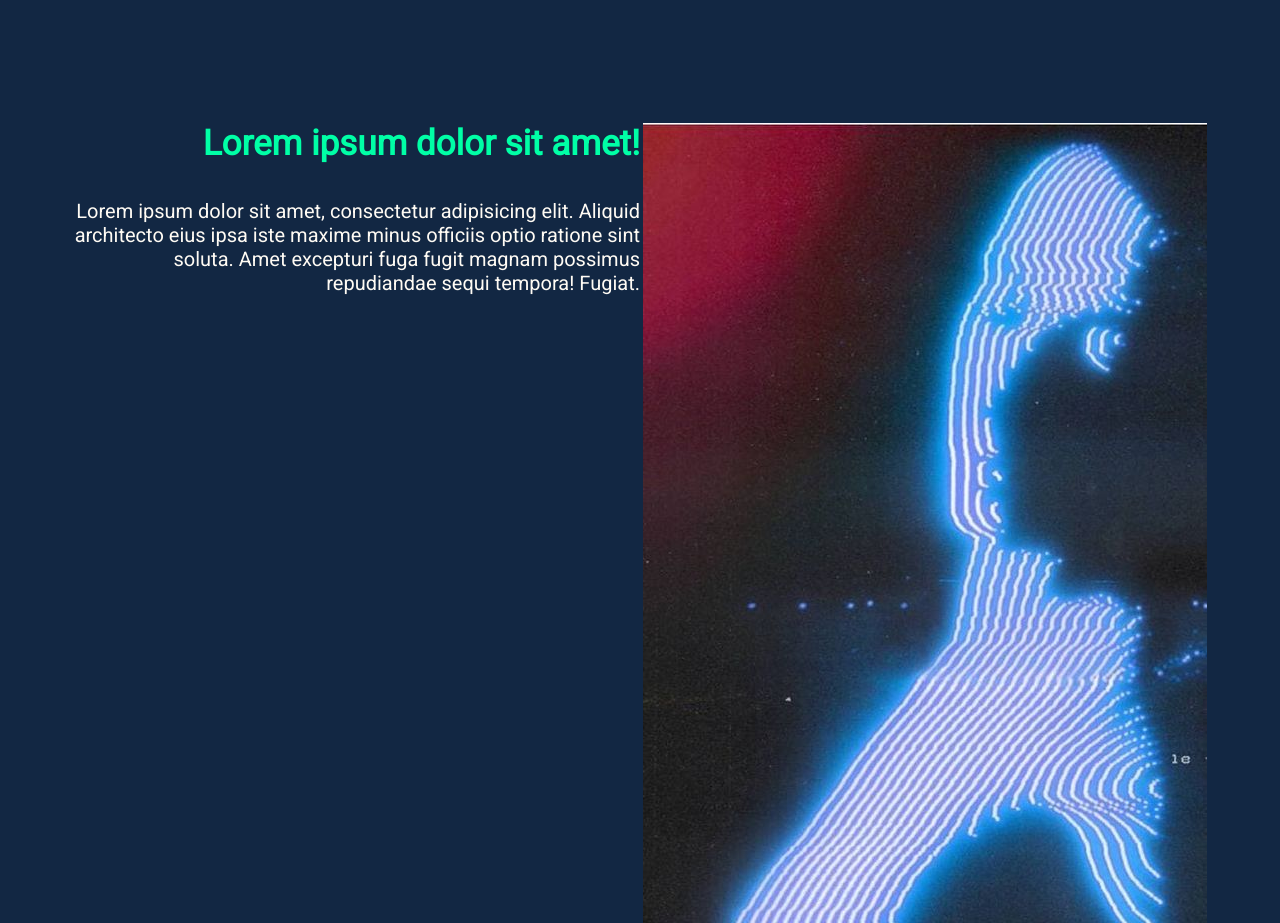
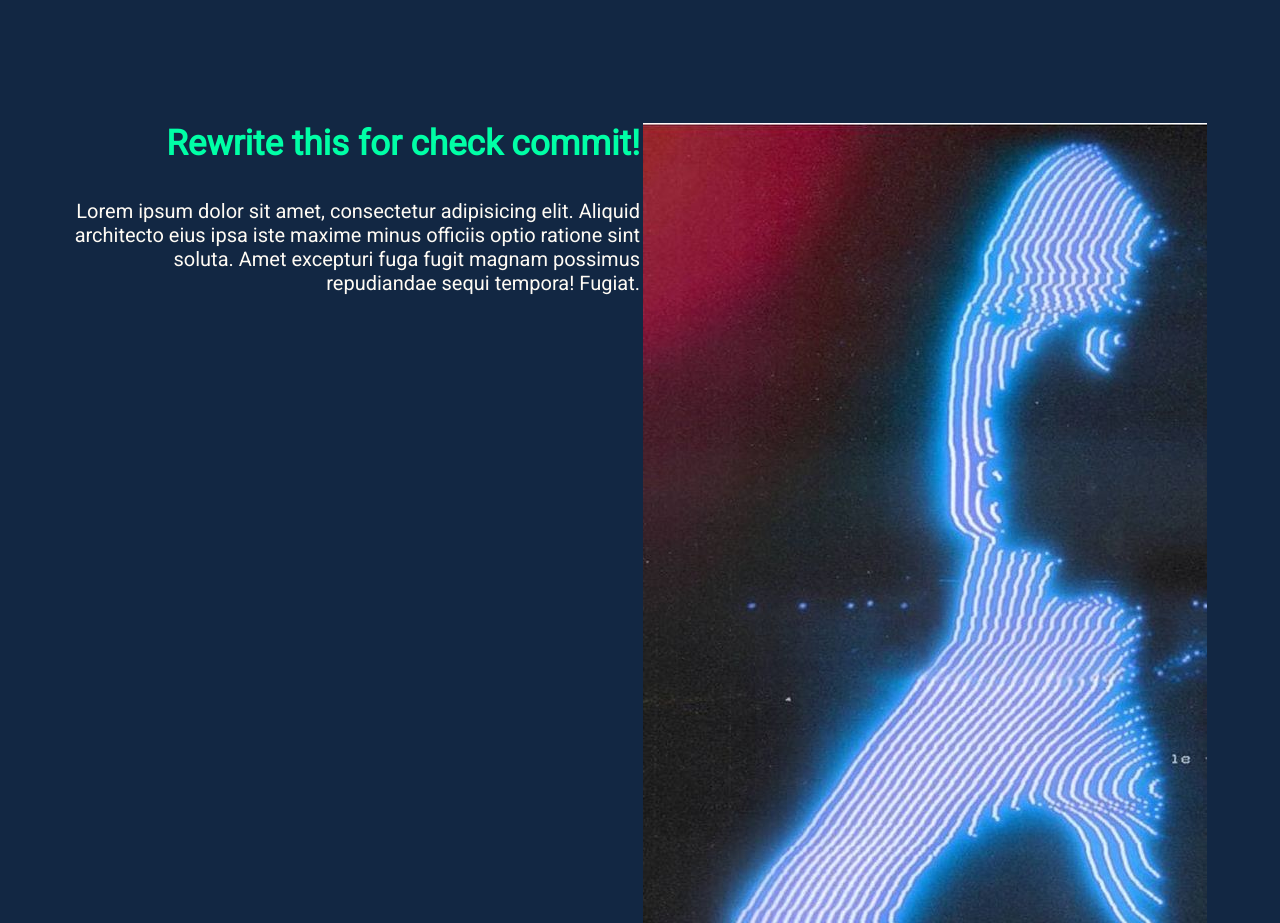
Before and after one commit to Krim-code/simple-site, a plain HTML site: page index.html in a window 1280 px wide. Shown: the part 3100-4023 px from the top of the page. Drawn offline with Linux system fonts and the light colour scheme.

Commit message:
Rewrite headings3

```diff
--- a/index.html
+++ b/index.html
@@ -76,7 +76,7 @@
       </div>
       <div class="post">
         <div class="post_content">
-          <h3>Lorem ipsum dolor sit amet!</h3>
+          <h3>Rewrite this for check commit!</h3>
           <p>Lorem ipsum dolor sit amet, consectetur adipisicing elit. Aliquid architecto eius ipsa iste maxime minus officiis optio ratione sint soluta. Amet excepturi fuga fugit magnam possimus repudiandae sequi tempora! Fugiat.</p>
         </div>
         <div class="post_img">
```
